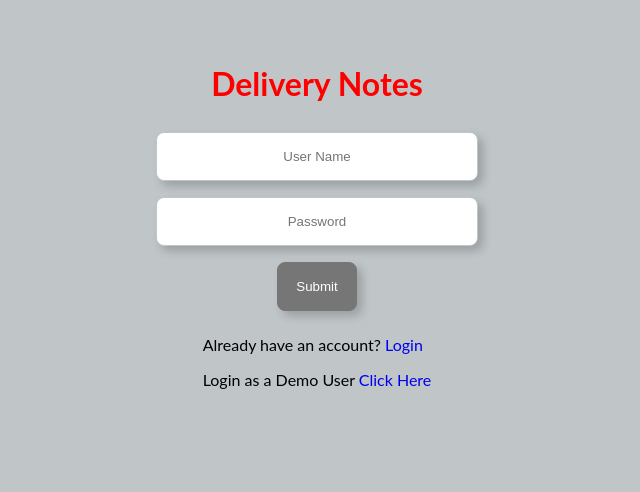
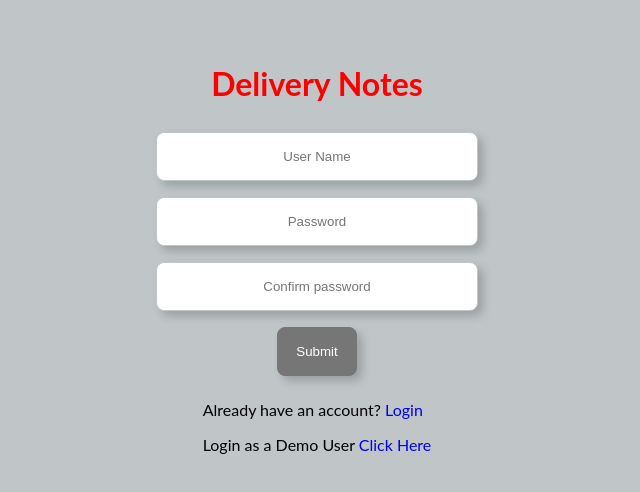
Before and after one commit to minnecoder/driver-notes-sk2, a SvelteKit app: page /register in a window 1280 px wide. Shown: the top 492 px of the page, without its empty margins (323-963 px from the left). Built offline with nearby package versions, Linux system fonts and the light colour scheme; no server answers.

Commit message:
Added confirm password input Fixed issue with error messages

```diff
--- a/src/routes/register/+page.server.ts
+++ b/src/routes/register/+page.server.ts
@@ -5,12 +5,16 @@ import type { Actions } from './$types';
 import { fail, redirect } from '@sveltejs/kit';
 
 export const actions: Actions = {
-	register: async ({ request }) => {
+	default: async ({ request }) => {
 		// Get user name and password
 		const formData = await request.formData();
-		const user = formData.get('userName') as unknown as string;
-		const password = formData.get('password') as unknown as string;
-		const confirmPassword = formData.get('confirmPassword') as unknown as string;
+		const user = formData.get('userName') as string | null;
+		const password = formData.get('password') as string | null;
+		const confirmPassword = formData.get('confirmPassword') as string | null;
+
+		if (!user || !password || !confirmPassword) {
+			return fail(400, { message: 'All fields are required' });
+		}
 
 		// Check if user name already exists
 		const userExists = await db.collection('users').findOne({ userName: user });
@@ -41,6 +45,6 @@ export const actions: Actions = {
 		}
 
 		// Redirect to stops route after successful register
-		throw redirect(302, '/stops');
+		throw redirect(302, '/stoplist');
 	}
 };
--- a/src/routes/register/+page.svelte
+++ b/src/routes/register/+page.svelte
@@ -3,9 +3,17 @@
 	let user = $state({
 		userName: '',
 		password: '',
+		confirmPassword: '',
 		error: ''
 	});
 	let form: ActionData = $props();
+	let message = $state('');
+
+	if (form && form.form) {
+		message = form.form.message;
+	} else {
+		message = '';
+	}
 </script>
 
 <svelte:head>
@@ -14,10 +22,10 @@
 
 <div>
 	<h1 class="registerTitle">Delivery Notes</h1>
-	{#if form?.message}
-		<p class="error">{form?.message}</p>
+	{#if message}
+		<p class="error">{message}</p>
 	{/if}
-	<form class="registerForm" action="?/register" method="POST">
+	<form class="registerForm" method="POST" action="/register">
 		<input
 			required
 			name="userName"
@@ -32,6 +40,14 @@
 			type="password"
 			placeholder="Password"
 			bind:value={user.password}
+		/>
+
+		<input
+			required
+			name="confirmPassword"
+			type="password"
+			placeholder="Confirm password"
+			value={user.confirmPassword}
 		/>
 
 		<input type="submit" value="Submit" />
@@ -56,6 +72,7 @@
 
 	.error {
 		text-align: center;
+		color: red;
 	}
 
 	.registerForm {
```
